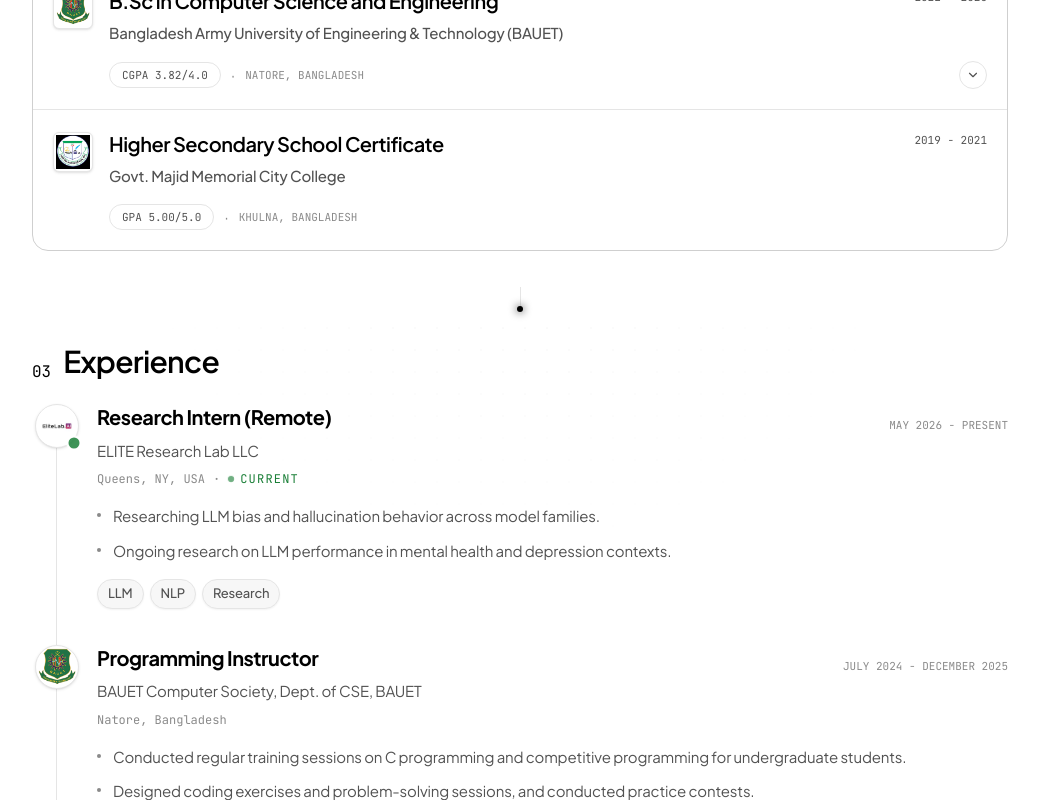
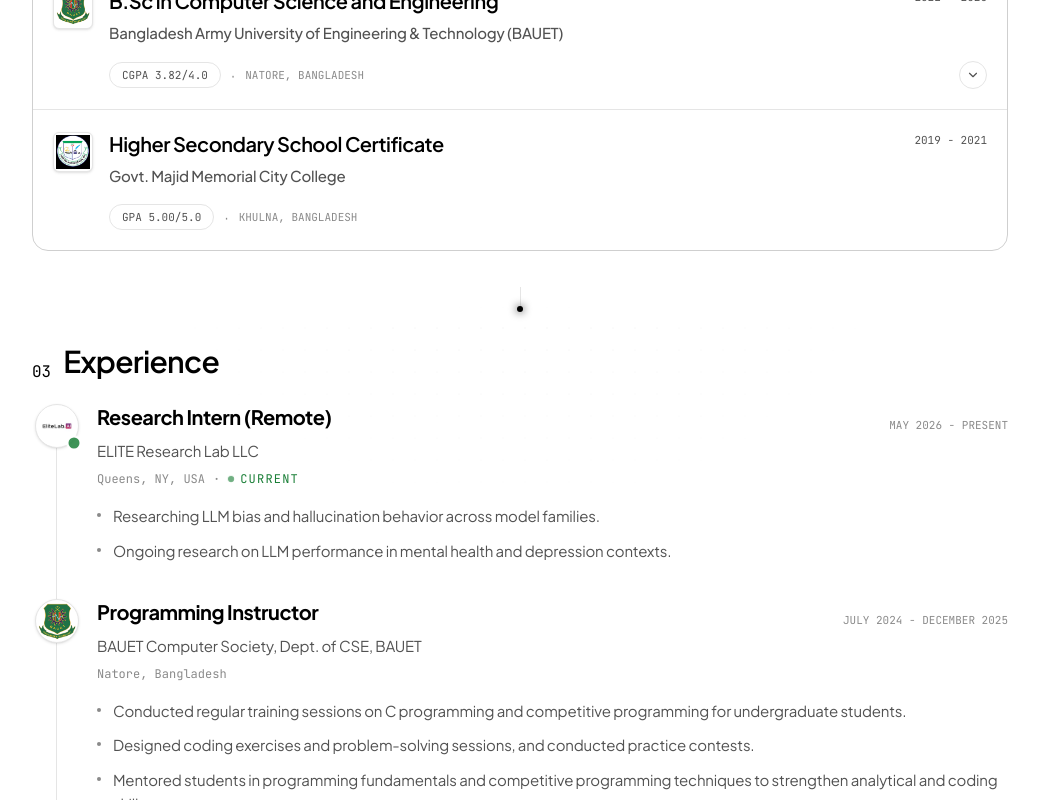
Before and after one commit to ratulhasan001/portfolio, a Next.js app: page / in a window 1280 px wide. Shown: the part 2000-2800 px from the top of the page, without its empty margins (120-1159 px from the left). Built offline with nearby package versions, Linux system fonts and the light colour scheme.

Commit message:
Remove tag chips from experience entries

```diff
--- a/src/components/experience-section.tsx
+++ b/src/components/experience-section.tsx
@@ -3,7 +3,7 @@
 import { motion } from "framer-motion";
 import { GitCommitHorizontal } from "lucide-react";
 import { experience } from "@/lib/data";
-import { SectionTitle, Chip } from "./ui";
+import { SectionTitle } from "./ui";
 import { PopWords } from "./pop-in";
 import { ParallaxLayer } from "./parallax-layer";
 import { TimelineLogo } from "./timeline-logo";
@@ -79,12 +79,6 @@ export function ExperienceSection() {
                 </li>
               ))}
             </ul>
-
-            <div className="mt-4 flex flex-wrap gap-1.5">
-              {exp.tags.map((tag) => (
-                <Chip key={tag}>{tag}</Chip>
-              ))}
-            </div>
           </motion.li>
         ))}
       </ol>
```
